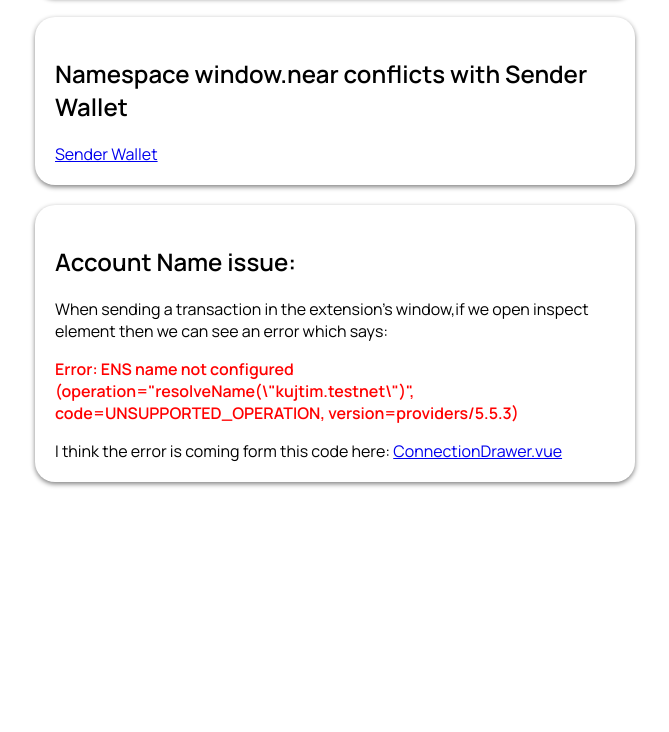
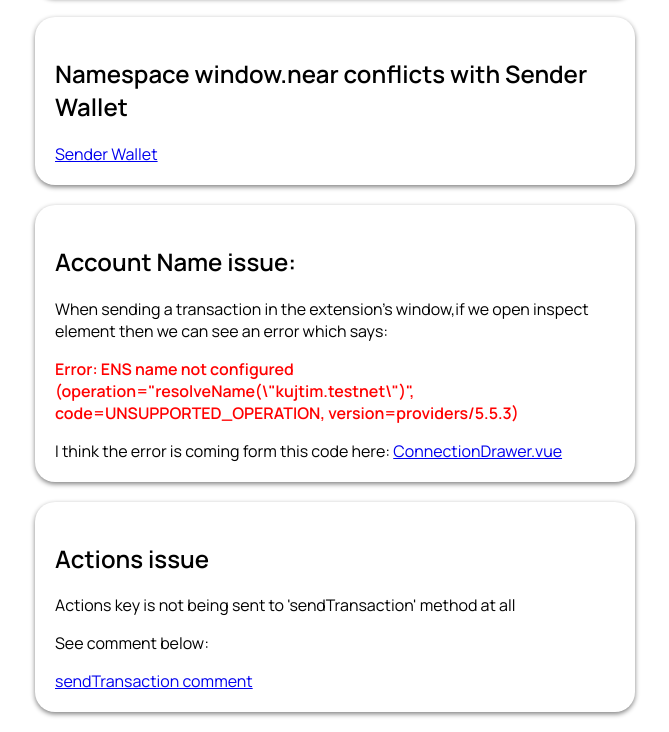
Before and after one commit to kujtimprenkuSQA/liquality-near-example, a plain HTML site: page src/index.html in a window 1280 px wide. Shown: the part 502-1234 px from the top of the page, without its empty margins (305-974 px from the left). Before the commit the page ends 1004 px from the top, so only its background shows below. Drawn offline with Linux system fonts and the light colour scheme.

Commit message:
Updated index.html

```diff
--- a/src/index.html
+++ b/src/index.html
@@ -77,6 +77,16 @@
           >ConnectionDrawer.vue</a
         >
       </div>
+      <div class="issue card">
+        <h2>Actions issue</h2>
+        <p>Actions key is not being sent to 'sendTransaction' method at all</p>
+        <p>See comment below:</p>
+        <a
+          href="https://github.com/kujtimprenkuSQA/liquality-near-example/blob/main/src/assets/scripts/index.js#L93"
+          target="_blank"
+          >sendTransaction comment</a
+        >
+      </div>
     </main>
   </body>
 </html>
```
